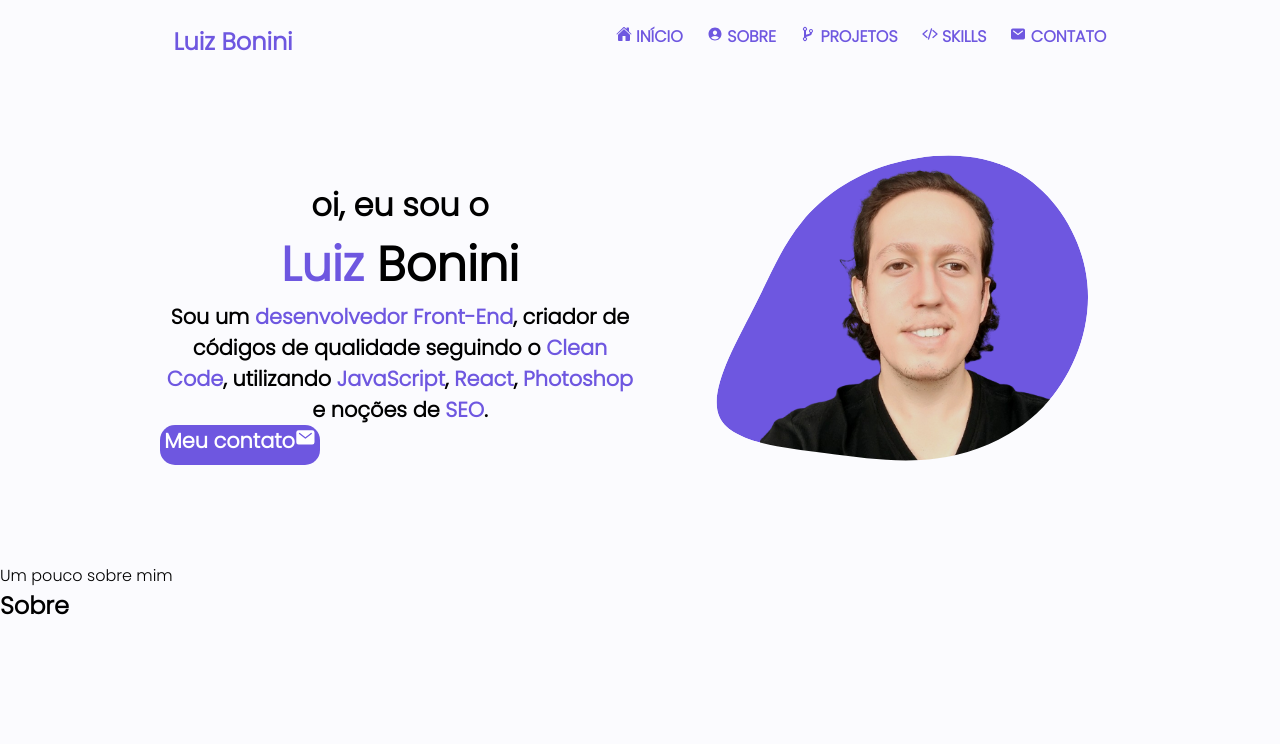
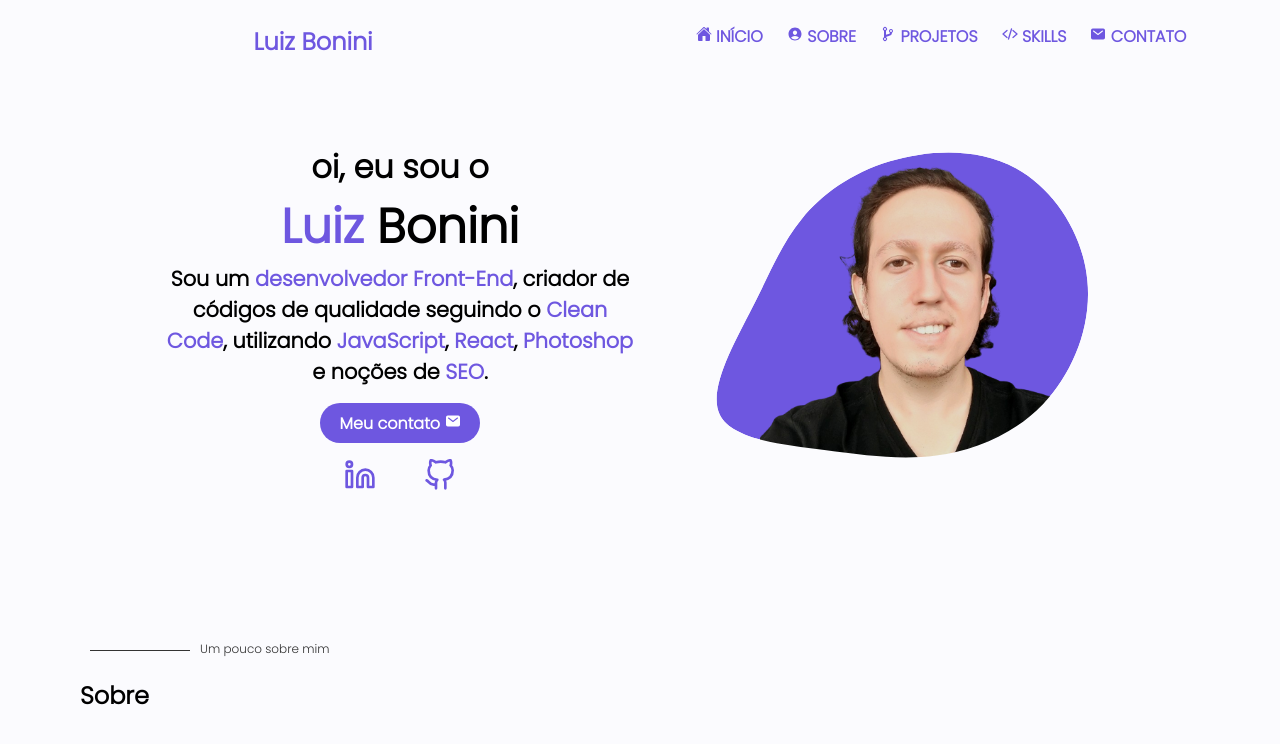
Before and after one commit to LuizCBonini/Portfolio_2.0, a React (Create React App) app: page / in a window 1280 px wide. Shown: the top 744 px of the page. Built offline with nearby package versions, Linux system fonts and the light colour scheme.

Commit message:
Ajustes na Home page

```diff
--- a/src/Pages/About/AboutStyle.jsx
+++ b/src/Pages/About/AboutStyle.jsx
@@ -1,5 +1,28 @@
 import styled from "styled-components";
 
 export const AboutStyle = styled.section`
+    .about-title {
+        &:before {
+            content: "";
+            position: absolute;
+            background: #333;
+            left: 0;
+            width: 100px;
+            height: 1px;
+            left: 10px;
+            top: 650px;
+        }
 
+        span {
+            display: block;
+            position: relative;
+            padding: 0 0 20px 120px;
+            font-size: 12px;
+            color: #333;
+        }
+
+        h2 {
+            font-weight: var(--fw-titles);
+        }
+    }
 `;
--- a/src/Pages/Header/Header.jsx
+++ b/src/Pages/Header/Header.jsx
@@ -7,7 +7,7 @@ const Header = () => {
     return (
         <HeaderStyle>
 
-            <a href="#landing">
+            <a href="#home">
                 <h2 className="logotype">Luiz Bonini</h2>
             </a>
             <div>
--- a/src/Pages/Header/HeaderStyle.jsx
+++ b/src/Pages/Header/HeaderStyle.jsx
@@ -7,6 +7,7 @@ export const HeaderStyle = styled.div`
     display: flex;
     justify-content: space-around;
     align-itens: center;
+    position: fixed;
 
 
     h2 {
--- a/src/Pages/Landing/Lading.jsx
+++ b/src/Pages/Landing/Lading.jsx
@@ -1,5 +1,6 @@
 import React from 'react';
 import {IoMail} from 'react-icons/io5'
+import {FiLinkedin, FiGithub} from 'react-icons/fi'
 
 import { LandingStyle } from './LandingStyle';
 import me from '../../assets/img/html-css-js-react-removebg.png'
@@ -8,14 +9,22 @@ import Button from '../../assets/Components/Button';
 
 const Landing = () => {
     return (
-        <LandingStyle>
+        <LandingStyle id='home'>
+
 
             <div className='hello'>
                 <h3>oi, eu sou o</h3>
                 <h1><span>Luiz</span> Bonini</h1>
                 <p>Sou um <span>desenvolvedor Front-End</span>, criador de códigos de qualidade seguindo o <span>Clean Code</span>, utilizando <span>JavaScript</span>, <span>React</span>, <span>Photoshop</span> e noções de <span>SEO</span>.</p>
 
-                <Button link='https://github.com/LuizCBonini'>Meu contato<IoMail/></Button>
+                <Button link='mailto:lc.bonini13@gmail.com'>Meu contato <IoMail/></Button>
+
+                <div className="social-content">
+                    <a className="social-media" href="https://www.linkedin.com/in/dev-luiz-carlos/" target='_blank' rel="noreferrer"><FiLinkedin/></a>
+
+                    <a className="social-media" href="https://github.com/LuizCBonini" target='_blank' rel="noreferrer"><FiGithub/></a>
+                </div>
+
             </div>
 
             <svg className="home-blob" viewBox="0 0 200 200" xmlns="http://www.w3.org/2000/svg">
--- a/src/Pages/Landing/LandingStyle.jsx
+++ b/src/Pages/Landing/LandingStyle.jsx
@@ -2,12 +2,15 @@ import styled from 'styled-components';
 
 export const LandingStyle = styled.div`
 
+    height: 40rem;
     margin: 0 auto;
     display: grid;
     grid-template-columns: 1fr 1fr;
+    align-items: center;
 
     .home-blob {
         width: 30rem;
+
 
         .home__blob-img {
             width: 8rem;
@@ -19,6 +22,7 @@ export const LandingStyle = styled.div`
         display: flex;
         flex-direction: column;
         justify-content: center;
+        align-items: center;
         width: 30rem;
 
         h3 {
@@ -38,6 +42,28 @@ export const LandingStyle = styled.div`
             color: var(--cll-primary);
         }
 
+        a {
+            margin: 1rem;
+        }
+
+        .social-content {
+            .social-media {
+                color: var(--cll-primary);
+                margin: 0 1.5rem;
+
+
+                svg {
+                    width: 2rem;
+                    height: 2rem;
+                }
+
+                &:hover {
+                    color: var(--cll-primary-alt);
+                    border-bottom: 2px solid var(--cll-primary);
+                }
+            }
+        }
+
     }
 
 
--- a/src/Style/GlobalStyle.jsx
+++ b/src/Style/GlobalStyle.jsx
@@ -11,7 +11,7 @@ const GlobalStyle = createGlobalStyle`
 
         --ff-body: 'Poppins', sans-serif;
 
-        --fw-titles: 800;
+        --fw-titles: 600;
         --fw-text: 400;
 
         --cll-hue: 250;
@@ -37,6 +37,21 @@ const GlobalStyle = createGlobalStyle`
     body {
         font-family: 'Poppins', sans-serif;
         background-color: var(--cll-body);
+        margin: 0 5rem;
+
+        ::-webkit-scrollbar {
+            width: 7px;
+            height: 7px;
+        }
+
+        ::-webkit-scrollbar-track {
+            background: var(--cll-primary-lighter);
+            }
+
+        ::-webkit-scrollbar-thumb {
+            background: var(--cll-primary-alt);
+            border-radius: 10px;
+        }
     }
 
     a {
--- a/src/assets/Components/Button.jsx
+++ b/src/assets/Components/Button.jsx
@@ -6,7 +6,7 @@ import { ButtonStyled } from "./ButtonStyle";
 const Button = ({link, children}) => {
     return (
         <ButtonStyled href={link}>
-            <p>{children}</p>
+            {children}
         </ButtonStyled>
      );
 }
--- a/src/assets/Components/ButtonStyle.jsx
+++ b/src/assets/Components/ButtonStyle.jsx
@@ -4,12 +4,14 @@ export const ButtonStyled = styled.a`
     color: white;
     height: 2.5rem;
     width: 10rem;
-    border-radius: 15px;
+    border-radius: 20px;
     font-weight: 600;
     background-color: var(--cll-primary);
+    padding: .5rem;
 
-    p {
-
+    &:hover {
+        background-color: var(--cll-primary-alt);
+        transition: .7s;
     }
 
 `;
```
